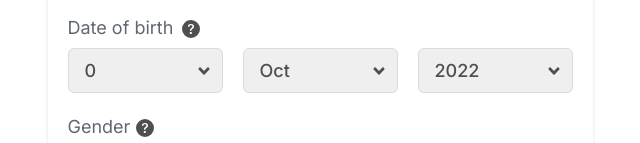
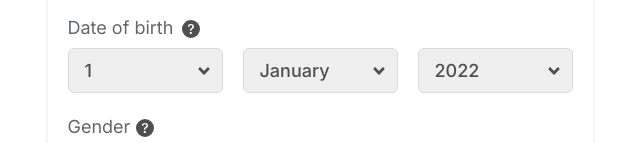
Before and after one commit to AKAzadMilon-Dev/social-media-facebook, a React (Create React App) app in the folder frontend/: page /registration in a window 1280 px wide. Shown: the part 324-467 px from the top of the page, without its empty margins (320-960 px from the left). Built offline with nearby package versions, Linux system fonts and the light colour scheme.

Commit message:
work with date month and year

```diff
--- a/frontend/src/pages/registration/index.js
+++ b/frontend/src/pages/registration/index.js
@@ -15,9 +15,13 @@ const Registration = () => {
   const [errorPassword, setErrorPassword] = useState("");
   const [showPassword, setShowPassword] = useState(false);
   const [closs, setCloss] = useState(false);
-  const [day, setDay] = useState("");
-  const [month, setMonth] = useState("");
-  const [year, setYear] = useState("");
+  const [date, setDate] = useState(new Date().getDate());
+  const [bDate, setBdate] = useState("");
+  const [month, setMonth] = useState(new Date().getMonth());
+  const [bMonth, setBmonth] = useState("");
+  const [year, setYear] = useState(new Date().getFullYear());
+  const [bYear, setByear] = useState("");
+  const [gender, setGender] = useState("");
   const [male, setMale] = useState("");
   const [female, setFemale] = useState("");
   const [custom, setCustom] = useState("");
@@ -49,17 +53,17 @@ const Registration = () => {
   const handleRegistration = () => {
     if (!firstName) {
       setErrorFirstName("First name is requird!");
-    }else{
-      if(firstName.length < 3 ){
-        setErrorFirstName("Full Name must be 3 character!")
+    } else {
+      if (firstName.length < 3) {
+        setErrorFirstName("Full Name must be 3 character!");
       }
     }
 
     if (!surname) {
       setErrorSurName("Surname is requird!");
-    }else{
-      if(surname.length < 4){
-        setErrorSurName("Surname must be 4 character!")
+    } else {
+      if (surname.length < 4) {
+        setErrorSurName("Surname must be 4 character!");
       }
     }
 
@@ -89,6 +93,26 @@ const Registration = () => {
       setErrorPassword("Password must be at least 8 character");
     }
   };
+
+  const years = Array.from(new Array(70), (val, index) => year - index);
+  const months = Array.from(new Array(12), (val, index) => 1 + index);
+  const dates = Array.from(new Array(31), (val, index) => 1 + index);
+  console.log(dates);
+
+  const handleYear = (e) => {
+    setByear(e.target.value);
+  };
+
+  const handleMonth = (e) => {
+    setBmonth(e.target.value);
+  };
+
+  const handleDate = (e) => {
+    console.log(e.target.value)
+    setBdate(e.target.value);
+  };
+
+
 
   return (
     <div className="flex justify-center ">
@@ -181,22 +205,48 @@ const Registration = () => {
           </p>
           <div className="flex justify-between mt-1.5">
             <div className="relative">
-              <select className=" w-[155px] h-[45px] font-inter font-medium text-lg text-[#4F4F4F] border border-[#D8DBDF] rounded-md py-2.3 px-4 outline-none appearance-none ">
-                <option>0</option>
+              <select onChange={handleDate} className=" w-[155px] h-[45px] font-inter font-medium text-lg text-[#4F4F4F] border border-[#D8DBDF] rounded-md py-2.3 px-4 outline-none appearance-none ">
+              {dates.map((item, index) => (
+                  <option value={item} key={index}>
+                    {item}
+                  </option>
+                ))}
               </select>
               <FaAngleDown className="absolute top-[14px] left-[127px] text-lg text-[#4F4F4F] " />
             </div>
 
             <div className="relative">
-              <select className=" w-[155px] h-[45px] font-inter font-medium text-lg text-[#4F4F4F] border border-[#D8DBDF] rounded-md px-4 outline-none appearance-none">
-                <option>Oct</option>
+              <select onChange={handleMonth} className=" w-[155px] h-[45px] font-inter font-medium text-lg text-[#4F4F4F] border border-[#D8DBDF] rounded-md px-4 outline-none appearance-none">
+                {months.map((item, index) => (
+                  <option value={item} key={index}>
+                    {item == 1 && "January"}
+                    {item == 2 && "February"}
+                    {item == 3 && "March"}
+                    {item == 4 && "April"}
+                    {item == 5 && "May"}
+                    {item == 6 && "June"}
+                    {item == 7 && "July"}
+                    {item == 8 && "August"}
+                    {item == 9 && "Septembar"}
+                    {item == 10 && "Octobar"}
+                    {item == 11 && "Novembar"}
+                    {item == 12 && "Decembar"}
+                  </option>
+                ))}
               </select>
               <FaAngleDown className="absolute top-[14px] left-[127px] text-lg text-[#4F4F4F] " />
             </div>
 
             <div className="relative">
-              <select className=" w-[155px] h-[45px] font-inter font-medium text-lg text-[#4F4F4F] border border-[#D8DBDF] rounded-md px-4 outline-none appearance-none">
-                <option>2022</option>
+              <select
+                onChange={handleYear}
+                className=" w-[155px] h-[45px] font-inter font-medium text-lg text-[#4F4F4F] border border-[#D8DBDF] rounded-md px-4 outline-none appearance-none"
+              >
+                {years.map((item, index) => (
+                  <option value={item} key={index}>
+                    {item}
+                  </option>
+                ))}
               </select>
               <FaAngleDown className="absolute top-[14px] left-[127px] text-lg text-[#4F4F4F] " />
             </div>
```
